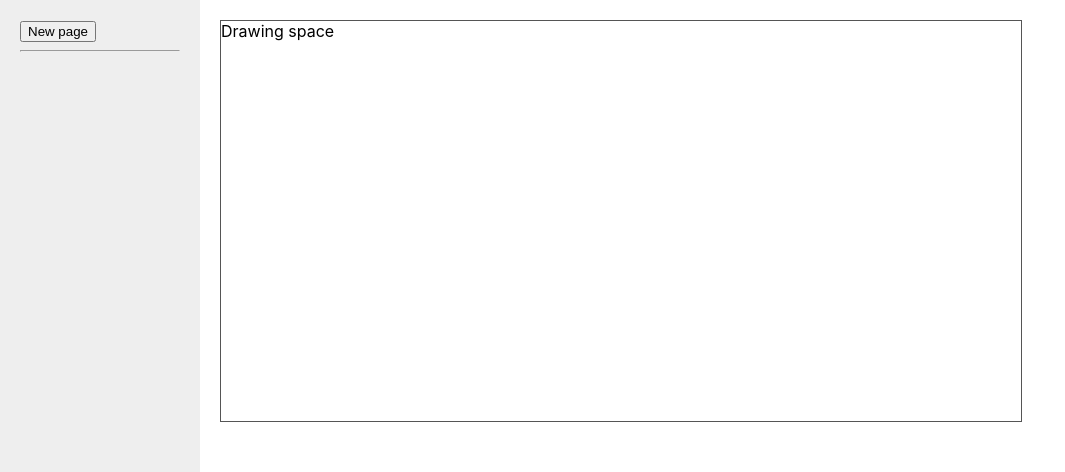
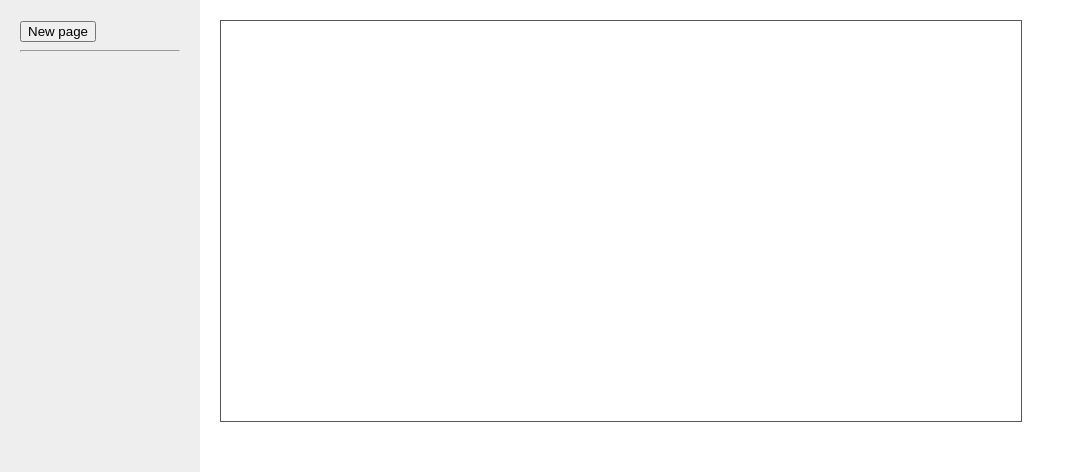
Before and after one commit to becdetat/sketchbook, a React (Create React App) app: page / in a window 1280 px wide. Shown: the top 472 px of the page, without its empty margins (0-1065 px from the left). Built offline with nearby package versions, Linux system fonts and the light colour scheme.

Commit message:
Wire up the drawing space to Redux

```diff
--- a/src/components/App.js
+++ b/src/components/App.js
@@ -1,6 +1,6 @@
 import React from 'react';
 import SidebarContainer from '../containers/SidebarContainer';
-import DrawingSpace from './DrawingSpace.js';
+import DrawingSpaceContainer from '../containers/DrawingSpaceContainer.js';
 import { Provider } from 'react-redux';
 import store from '../store';
 
@@ -11,7 +11,7 @@ function App() {
     <Provider store={store}>
       <div className="app">
         <SidebarContainer/>
-        <DrawingSpace/>
+        <DrawingSpaceContainer/>
       </div>
     </Provider>
   );
--- a/src/components/DrawingSpace.js
+++ b/src/components/DrawingSpace.js
@@ -2,6 +2,10 @@ import React from 'react';
 
 import './DrawingSpace.css';
 
-export default function DrawingSpace() {
-  return <div className="drawing-space">Drawing space</div>;
+export default function DrawingSpace( { page } ) {
+  return (
+    <div className="drawing-space">
+      {page && page.title}
+    </div>
+  );
 }
--- /dev/null
+++ b/src/containers/DrawingSpaceContainer.js
@@ -0,0 +1,17 @@
+import DrawingSpace from '../components/DrawingSpace';
+import { connect } from 'react-redux';
+
+const mapStateToProps = function( state ) {
+  return {
+    page: state.currentPage
+  };
+};
+
+const mapDispatchToProps = function( dispatch ) {
+  return {};
+};
+
+export default connect(
+  mapStateToProps,
+  mapDispatchToProps
+)( DrawingSpace );
```
